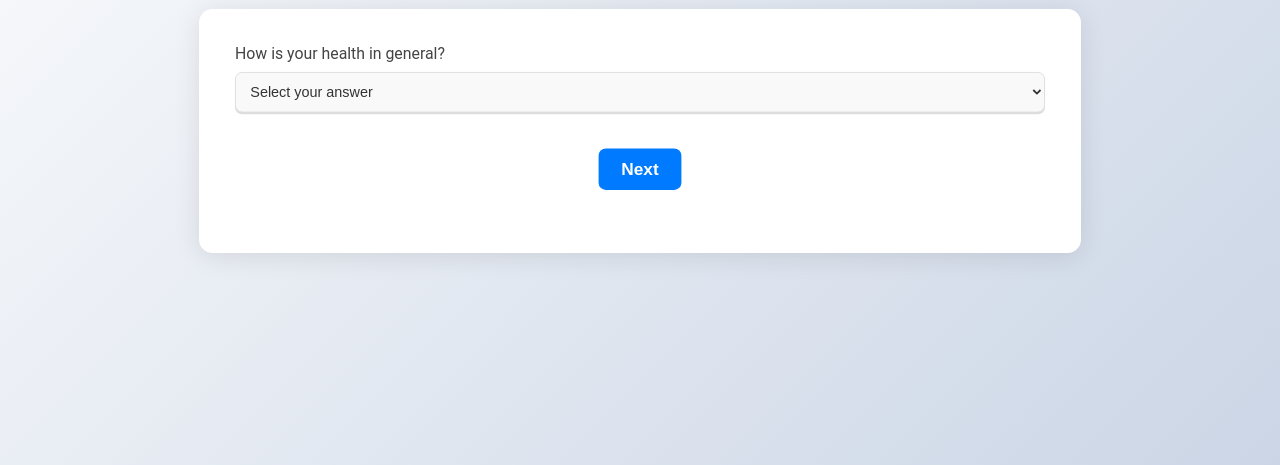
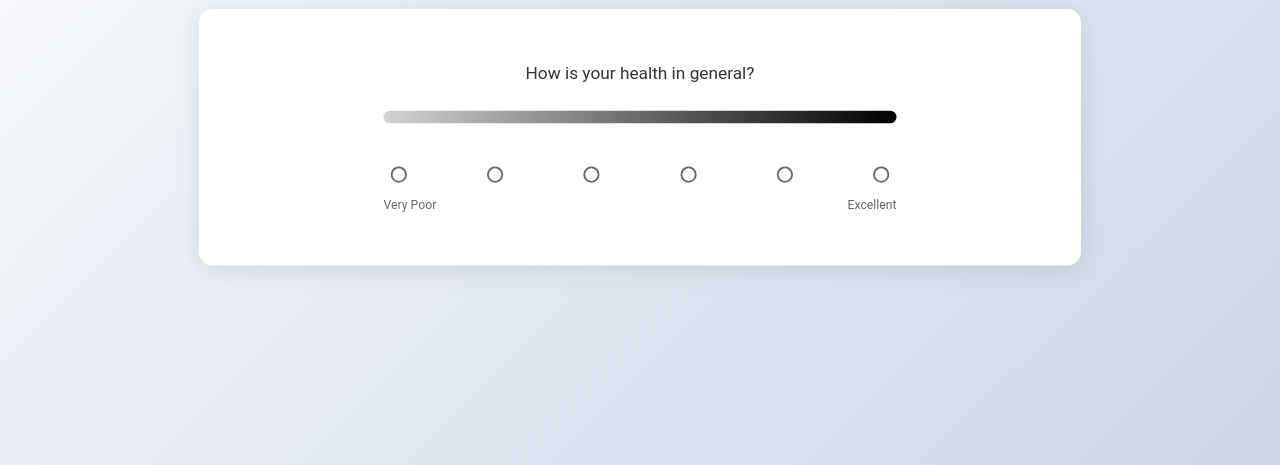
Before and after one commit to abralurrahman/NoHarm, a Flask app: page /group-preferences in a window 1280 px wide. Shown: the top 465 px of the page. Run offline with Flask 3, Linux system fonts and the light colour scheme.

Commit message:
add general health gradient bar

```diff
--- a/app.py
+++ b/app.py
@@ -392,7 +392,7 @@ def group_preferences():
         {
             "id": "general_health",
             "label": "How is your health in general?",
-            "type": "select",
+            "type": "gradient",
             "options": ["Very Poor", "Poor", "Fair", "Good", "Very Good", "Excellent"]
         },
         {
@@ -414,17 +414,19 @@ def group_preferences():
         question_id = request.form.get('question_id')
         answer = request.form.get('answer')
 
-        # Save the response to the database immediately
+        # Prevent empty submissions
+        if not answer:
+            return redirect(f'/group-preferences?index={request.form.get("current_index")}')
+
+        # Save the response to the database
         conn = get_db_connection()
 
-        # Insert a row for the user if it doesn't already exist
         if 'user_id' not in session:
             cursor = conn.cursor()
             cursor.execute('INSERT INTO user_responses DEFAULT VALUES')
             session['user_id'] = cursor.lastrowid
             conn.commit()
 
-        # Update the specific group preference response
         conn.execute(f'''
             UPDATE user_responses
             SET {question_id} = ?
@@ -441,11 +443,15 @@ def group_preferences():
         if next_index >= len(questions):
             return redirect('/thank-you')
 
-        # Redirect to the next question
         return redirect(f'/group-preferences?index={next_index}')
 
     # Get the current question based on the index in the query parameter
     current_index = int(request.args.get('index', 0))
+
+    # Prevent index out of range
+    if current_index >= len(questions):
+        return redirect('/thank-you')
+
     question = questions[current_index]
     return render_template('group_preferences.html', question=question, index=current_index)
 
--- a/static/css/style.css
+++ b/static/css/style.css
@@ -475,7 +475,93 @@ p {
     }
 }
 
+/* Health Gradient Question Styles */
+.health-question-container {
+    width: 100%;
+    max-width: 600px;
+    margin: 0 auto;
+    padding: 20px 0;
+}
 
+.health-question-label {
+    display: block;
+    font-size: 1.2em;
+    margin-bottom: 30px;
+    color: #333;
+    text-align: center;
+}
+
+.health-gradient-container {
+    width: 95%;
+    margin: 0 auto;
+}
+
+.health-gradient-bar {
+    width: 100%;
+    height: 14px;
+    border-radius: 8px;
+    background: linear-gradient(90deg,  #d3d3d3, #000 100%);
+    margin: 10px 0;
+}
+
+.health-scale-buttons {
+    display: flex;
+    justify-content: space-between;
+    width: 100%;
+    margin-top: 5px;
+}
+
+.health-circle-btn {
+    padding: 8px;
+    background: none;
+    border: none;
+    cursor: pointer;
+}
+
+.health-circle {
+    width: 14px;
+    height: 14px;
+    border-radius: 50%;
+    background: #fff;
+    border: 2px solid #666;
+    transition: all 0.3s ease;
+}
+
+.health-circle-btn.selected .health-circle {
+    background: #2196F3;
+    border-color: #2196F3;
+    transform: scale(1.3);
+}
+
+.health-scale-labels {
+    display: flex;
+    justify-content: space-between;
+    width: 100%;
+    margin-top: 8px;
+    font-size: 0.85em;
+    color: #666;
+}
+
+/* Mobile Adjustments */
+@media (max-width: 768px) {
+    .health-question-label {
+        font-size: 1.1em;
+        margin-bottom: 25px;
+    }
+
+    .health-gradient-bar {
+        height: 12px;
+    }
+
+    .health-circle {
+        width: 12px;
+        height: 12px;
+    }
+
+    .health-scale-labels {
+        font-size: 0.8em;
+    }
+}
 
 .bold-text {
     font-weight: bold;
--- /dev/null
+++ b/static/js/health.js
@@ -0,0 +1,27 @@
+// Health Gradient Selection
+document.addEventListener("DOMContentLoaded", function () {
+    const buttons = document.querySelectorAll(".health-circle-btn");
+    const hiddenInput = document.getElementById("healthValue");
+    const form = document.querySelector("form");
+
+    if (buttons.length > 0) {
+        buttons.forEach(button => {
+            button.addEventListener("click", function () {
+                // Remove existing selections
+                buttons.forEach(btn => btn.classList.remove("selected"));
+
+                // Add selection to clicked button
+                this.classList.add("selected");
+
+                // Update hidden input value
+                const value = this.dataset.value;
+                hiddenInput.value = value;
+
+                // ✅ Auto-submit the form after selection
+                if (value) {
+                    form.submit();
+                }
+            });
+        });
+    }
+});
--- a/templates/group_preferences.html
+++ b/templates/group_preferences.html
@@ -27,34 +27,53 @@
 
 
 <div class="group-preferences-container">
-
     <form method="POST" action="/group-preferences">
         <input type="hidden" name="question_id" value="{{ question.id }}">
         <input type="hidden" name="current_index" value="{{ index }}">
 
         <div class="question-block">
-                <label>{{ question.label }}</label>
-                {% if question.type == 'select' %}
-                <select name="answer">
-                    <option value="" disabled selected>Select your answer</option>
+            {% if question.id == 'general_health' %}
+                <!-- Health Gradient Question -->
+                <div class="health-question-container">
+                    <label class="health-question-label">{{ question.label }}</label>
+
+                    <div class="health-gradient-container">
+                        <div class="health-gradient-bar"></div>
+
+                        <div class="health-scale-buttons">
                             {% for option in question.options %}
-                    <option value="{{ option }}">{{ option }}</option>
+                            <button type="button" class="health-circle-btn" data-value="{{ option }}">
+                                <div class="health-circle"></div>
+                            </button>
                             {% endfor %}
-                </select>
-                {% elif question.type == 'radio' %}
+                        </div>
+
+                        <div class="health-scale-labels">
+                            <span>Very Poor</span>
+                            <span>Excellent</span>
+                        </div>
+                    </div>
+
+                    <!-- Hidden input to store the selected value -->
+                    <input type="hidden" name="answer" id="healthValue">
+                </div>
+            {% else %}
+                <!-- Radio Button Questions -->
+                <label class="question-label">{{ question.label }}</label>
                 {% for option in question.options %}
-                <div class="radio-container">
-                    <input type="radio" name="answer" id="{{ option.value }}" value="{{ option.value }}">
-                    <label for="{{ option.value }}">{{ option.label }}</label>
-                </div>
+                <label class="radio-container">
+                    <input type="radio" name="answer" value="{{ option.value }}" required onchange="this.form.submit()">
+                    <span class="radio-label">{{ option.label }}</span>
+                </label>
                 {% endfor %}
             {% endif %}
         </div>
-
-            <button type="submit" class="submit-btn">Next</button>
     </form>
 </div>
 
+
     <script src="{{ url_for('static', filename='js/language.js') }}"></script>
+    <script src="{{ url_for('static', filename='js/health.js') }}"></script>
+
 </body>
 </html>
```
Lines whose indentation alone changed are shown as unchanged.
